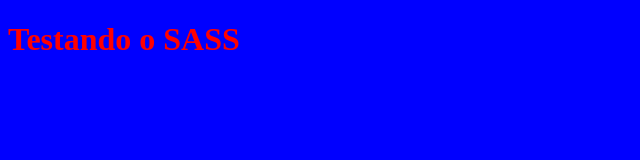
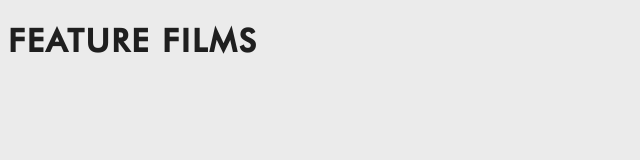
Before and after one commit to ericksilverio10/sass-project, a plain HTML site: page index.html in a window 1280 px wide. Shown: the whole page, without its empty margins (0-640 px from the left). Drawn offline with Linux system fonts and the light colour scheme.

Commit message:
Adicionando fonte

```diff
--- a/css/styles.css
+++ b/css/styles.css
@@ -1,9 +1,20 @@
+@import url('https://fonts.googleapis.com/css2?family=Didact+Gothic&display=swap');
+@font-face {
+  font-family: Futura;
+  src: url('../FuturaStdRegular.ttf') format("truetype");
+  font-weight: normal;
+}
+
 body {
-  background: blue;
+  background: rgb(235, 235, 235);
+  font-weight: 400;
+  font-family: 'Futura';
 }
 
 h1 {
-  color: red;
+  letter-spacing: 2px;
+  text-transform: uppercase;
+  color: rgb(31, 31, 31);
 }
 
 /*# sourceMappingURL=styles.css.map */
--- a/index.html
+++ b/index.html
@@ -8,6 +8,6 @@
     <title>Galleria</title>
 </head>
 <body>
-    <h1>Testando o SASS</h1>
+    <h1>feature films</h1>
 </body>
 </html>
```
Also changed, not shown: FuturaStdRegular.ttf (added).
